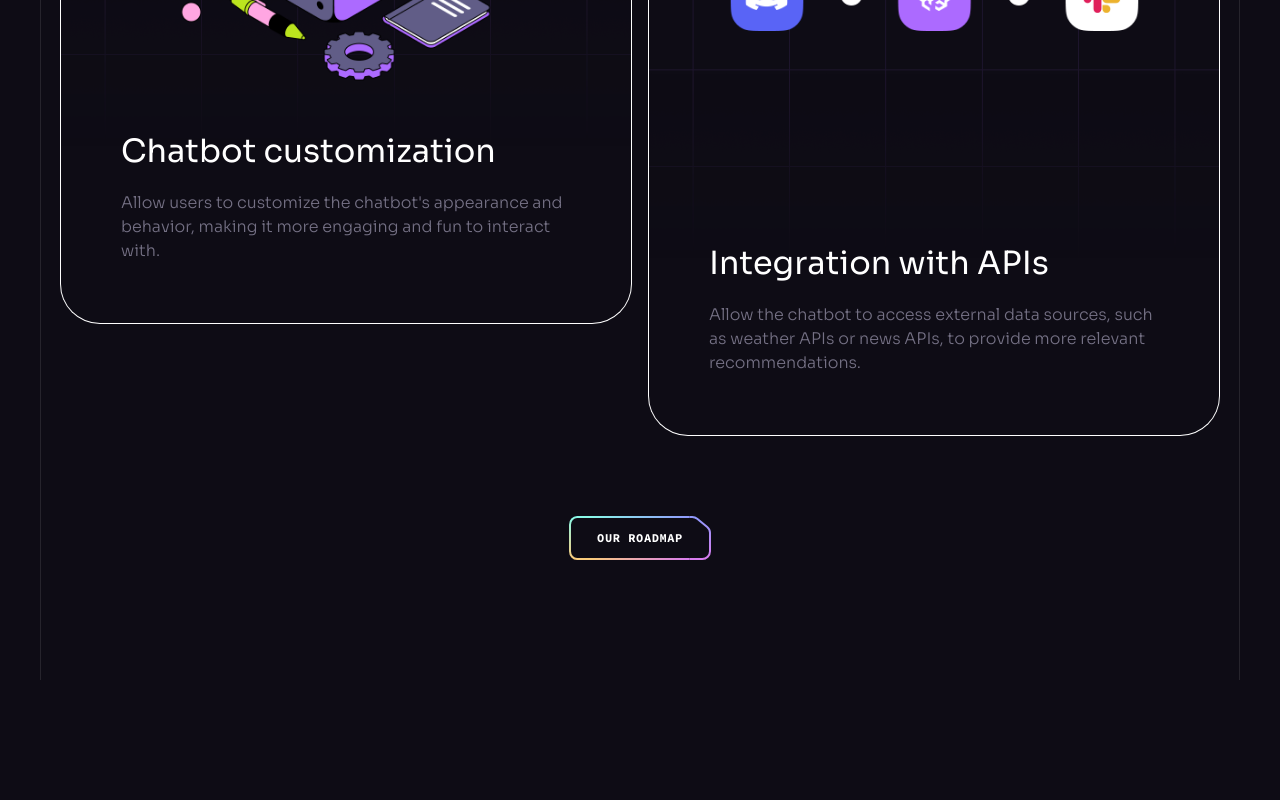
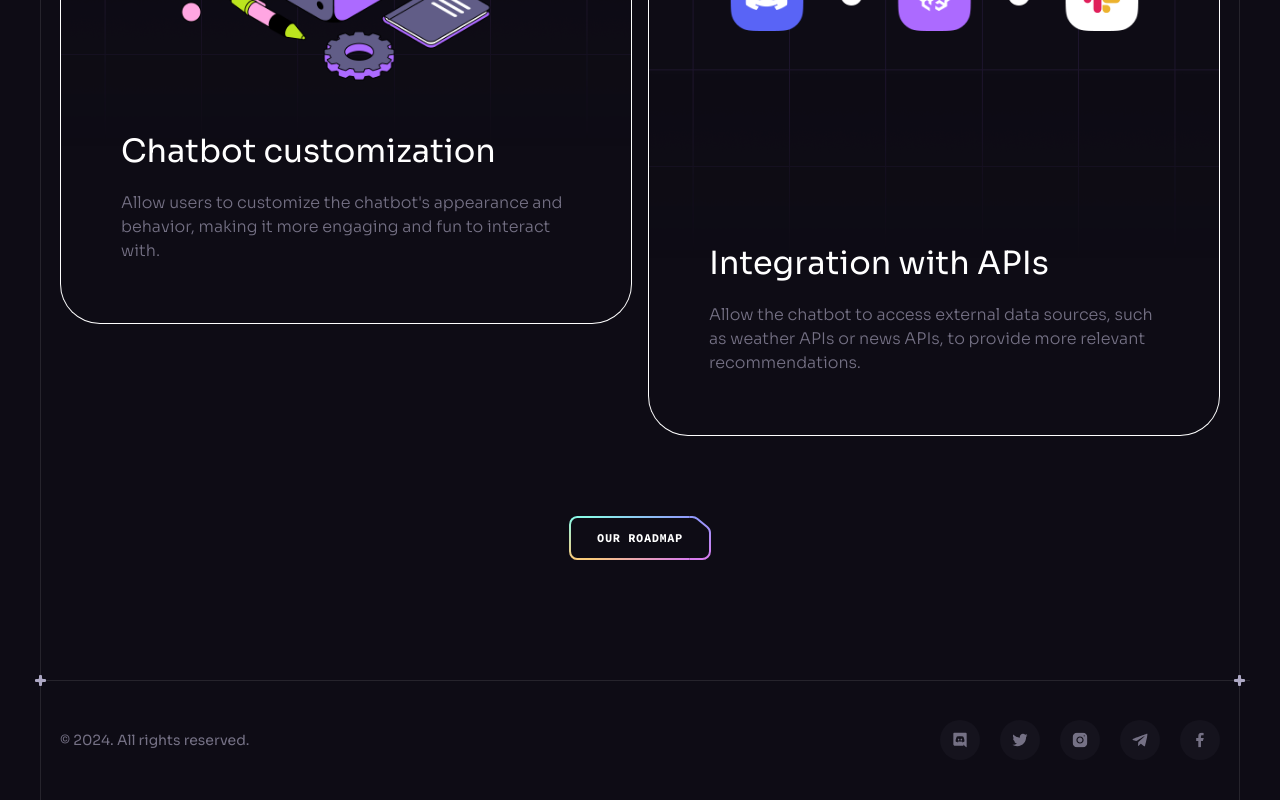
Before and after one commit to mbelmontes7/brainwave, a React (Vite) app: page / in a window 1280 px wide. Shown: the part 7749-8549 px from the top of the page. Before the commit the page ends 8429 px from the top, so only its background shows below. Built offline with nearby package versions, Linux system fonts and the light colour scheme.

Commit message:
Added a Footer to the section of the wesbsite

```diff
--- a/src/App.jsx
+++ b/src/App.jsx
@@ -6,6 +6,7 @@ import Collaboration from "./components/Collaboration";
 import Services from "./components/Services";
 import Pricing from "./components/Pricing";
 import Roadmap from "./components/Roadmap";
+import Footer from "./components/Footer";
 
 
 const App = () =>
@@ -23,7 +24,8 @@ const App = () =>
         <Collaboration />
         <Services />
         <Pricing />
-        <Roadmap/>
+        <Roadmap />
+        <Footer />
 
       </div>
       <ButtonGradient />
--- /dev/null
+++ b/src/components/Footer.jsx
@@ -0,0 +1,31 @@
+import React from "react";
+import Section from "./Section";
+import { socials } from "../constants";
+
+const Footer = () =>
+{
+    return (
+        <Section crosses className="!px-0 !py-10">
+            <div className="container flex sm:justify-between justify-center items-center gap-10 max-sm:flex-col">
+                <p className="caption text-n-4 lg:block">
+                    © {new Date().getFullYear()}. All rights reserved.
+                </p>
+
+                <ul className="flex gap-5 flex-wrap">
+                    {socials.map((item) => (
+                        <a
+                            key={item.id}
+                            href={item.url}
+                            target="_blank"
+                            className="flex items-center justify-center w-10 h-10 bg-n-7 rounded-full transition-colors hover:bg-n-6"
+                        >
+                            <img src={item.iconUrl} width={16} height={16} alt={item.title} />
+                        </a>
+                    ))}
+                </ul>
+            </div>
+        </Section>
+    );
+};
+
+export default Footer;
```
